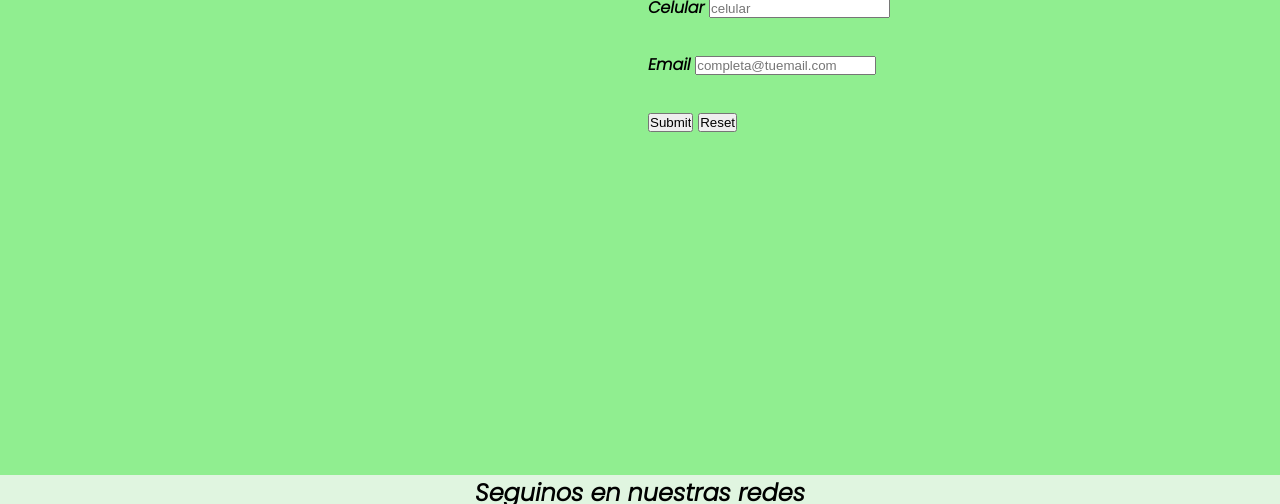
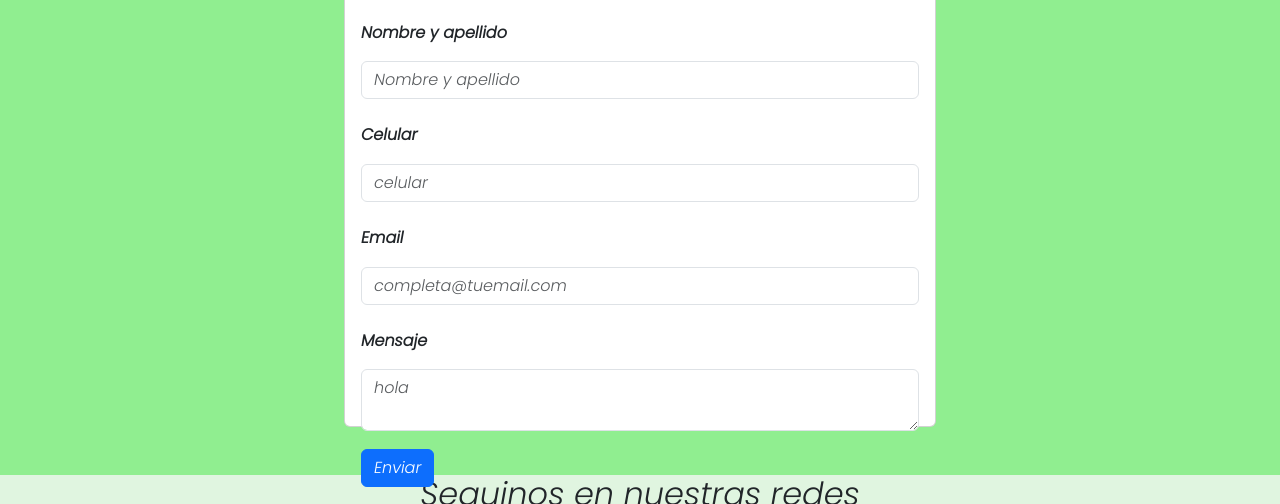
Before and after one commit to Mateo-Coirazza/AlmaCenAr, a plain HTML site: page pages/contacto.html in a window 1280 px wide. Shown: the part 649-1153 px from the top of the page. Drawn offline with Linux system fonts and the light colour scheme.

Commit message:
Cuarto commit

```diff
--- a/pages/contacto.html
+++ b/pages/contacto.html
@@ -8,6 +8,8 @@
     <link rel="preconnect" href="https://fonts.googleapis.com">
     <link rel="preconnect" href="https://fonts.gstatic.com" crossorigin>
     <link href="https://fonts.googleapis.com/css2?family=Poppins:ital,wght@1,300&display=swap" rel="stylesheet">
+    <!--link de css bootstrap-->
+    <link rel="stylesheet" href="../css/css/bootstrap.min.css">
     <!-- Link de mi css-->
     <link rel="stylesheet" href="../css/main.css">
     <title>Contacto - AlmaCenAr</title>
@@ -38,30 +40,39 @@
     </header>
 
     <!-- contenido principal-->
-    <main>
+    <main class="d-flex justify-content-center">
+        <div class="card col-sm-6 p-3">
         <h1>Contacto</h1>
         <form>
             <fieldset class="marco">
-                <legend>Complta tus datos para contactarnos</legend>
-                <div>
-                    <label for="nombre_apellido">Nombre Apellido </label>
-                    <input type="text" name="nombre_apellido" placeholder="Nombre Apellido">
+                <legend>Compelta tus datos para contactarnos</legend>
+                <div class="mb-2">
+                    <label for="nombre y apellido">Nombre y apellido </label>
+                    <input type="text" class="form-control" name="nombre y apellido" placeholder="Nombre y apellido">
                 </div>
 
-                <div>
+                <div class="mb-2">
                     <label for="celular">Celular </label>
-                    <input type="number" name="celular" placeholder="celular">
+                    <input type="number" class="form-control" name="celular" placeholder="celular">
                 </div>
 
-                <div>
+                <div class="mb-2">
                     <label for="email">Email </label>
-                    <input type="email" name="email" placeholder="completa@tuemail.com">
+                    <input type="email" class="form-control" name="email" placeholder="completa@tuemail.com">
                 </div>
 
-                <input type="submit">
-                <input type="reset">
+                <div class="mb-2">
+                    <label for="mensaje">Mensaje </label>
+                    <textarea name="mensaje" id="mensaje" class="form-control" placeholder="hola"></textarea>
+                </div>
+
+                <div class="mb-2">
+                    <button class="btn btn-primary">Enviar</button>
+                </div>
+
             </fieldset>
         </form>
+        </div>
     </main>
 
      <!--pie de pagina-->
@@ -75,5 +86,7 @@
         </a>
         <h3>Todos los derechos reservados</h3>
     </footer>
+    <!--link de mi js-->
+    <script src="../js/bootstrap.bundle.min.js"></script>
 </body>
 </html>
```
Also changed, not shown: pages/tienda.html (+3 -2 lines).
